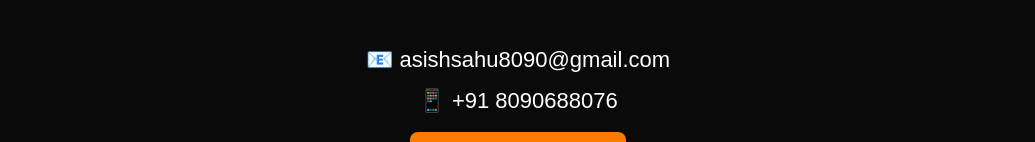
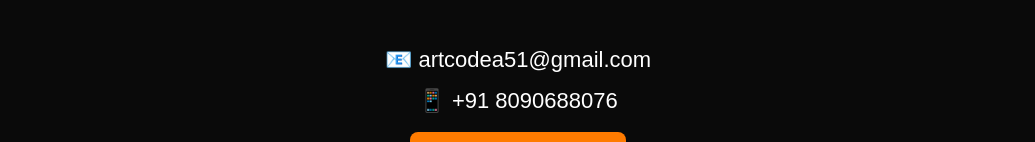
Before and after one commit to asishsahu8090/artcodea1, a plain HTML site: page index.html in a window 1280 px wide. Shown: the part 2732-2874 px from the top of the page, without its empty margins (122-1157 px from the left). Drawn offline with Linux system fonts and the light colour scheme.

Commit message:
Update contact email address in index.html

```diff
--- a/index.html
+++ b/index.html
@@ -426,7 +426,7 @@ View Full Portfolio
 
 <h2 class="section-title">Contact Us</h2>
 
-<p>📧 asishsahu8090@gmail.com</p>
+<p>📧 artcodea51@gmail.com</p>
 
 <p>📱 +91 8090688076</p>
 
```
